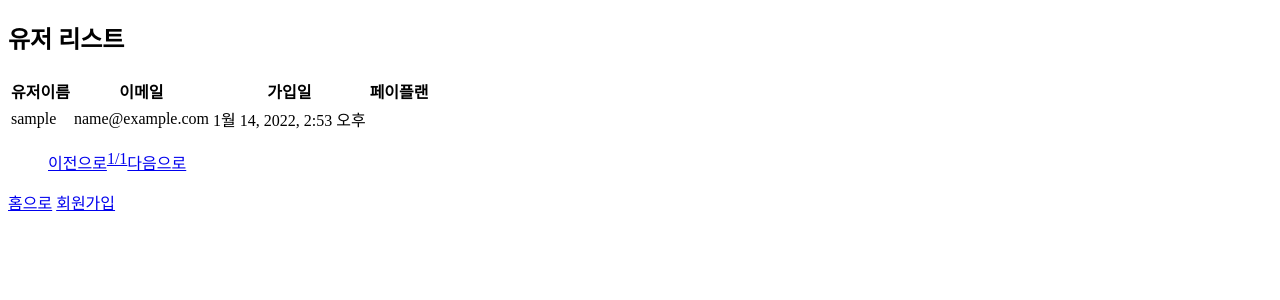
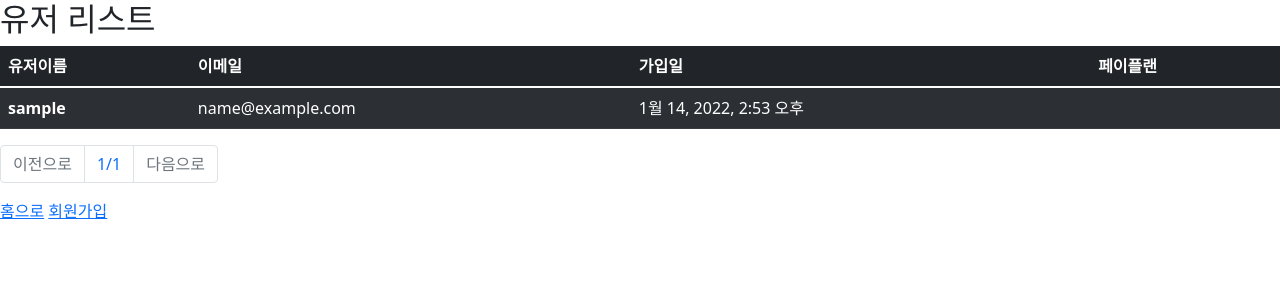
Before and after one commit to AndrewDongminYoo/URL-shortener-for-django-learning, a Django app: page /list in a window 1280 px wide. Shown: the top 300 px of the page. Run offline with Django 3.2, Linux system fonts and the light colour scheme; the visitor is signed in with stand-in values (Sample User, id 1); data comes from the database, SQL or seed files in the repository; some libraries are stand-ins or nearby versions.

Commit message:
board bootstrap

```diff
--- a/templates/boards.html
+++ b/templates/boards.html
@@ -3,23 +3,31 @@
 <head>
     <meta charset="UTF-8"/>
     <title>FastCampus Django</title>
+    <link href="https://cdn.jsdelivr.net/npm/bootstrap@5.1.3/dist/css/bootstrap.min.css" rel="stylesheet"
+          integrity="sha384-1BmE4kWBq78iYhFldvKuhfTAU6auU8tT94WrHftjDbrCEXSU1oBoqyl2QvZ6jIW3" crossorigin="anonymous">
+    <script src="https://cdn.jsdelivr.net/npm/@popperjs/core@2.10.2/dist/umd/popper.min.js"
+            integrity="sha384-7+zCNj/IqJ95wo16oMtfsKbZ9ccEh31eOz1HGyDuCQ6wgnyJNSYdrPa03rtR1zdB"
+            crossorigin="anonymous"></script>
+    <script src="https://cdn.jsdelivr.net/npm/bootstrap@5.1.3/dist/js/bootstrap.min.js"
+            integrity="sha384-QJHtvGhmr9XOIpI6YVutG+2QOK9T+ZnN4kzFN1RtK3zEFEIsxhlmWl5/YESvpZ13"
+            crossorigin="anonymous"></script>
 </head>
 <body>
 <h2>유저 리스트</h2>
 <h4>{% if msg %}{{ msg }}{% endif %}</h4>
-<table>
+<table class="table table-dark table-striped table-hover">
     <thead>
     <tr>
-        <th>유저이름</th>
-        <th>이메일</th>
-        <th>가입일</th>
-        <th>페이플랜</th>
+        <th scope="col">유저이름</th>
+        <th scope="col">이메일</th>
+        <th scope="col">가입일</th>
+        <th scope="col">페이플랜</th>
     </tr>
     </thead>
     <tbody>
     {% for u in users %}
         <tr>
-            <td>{{ u.username }}</td>
+            <th scope="row">{{ u.username }}</th>
             <td>{{ u.email }}</td>
             <td>{{ u.date_joined }}</td>
             <td>{{ u.pay_plan.name }}</td>
@@ -27,27 +35,27 @@
     {% endfor %}
     </tbody>
 </table>
-<nav>
-    <ul style="list-style-type: none; display: flex">
+<nav aria-label="Page navigation example">
+    <ul class="pagination">
         {% if users.has_previous %}
-            <li>
-                <a href="?p={{ users.previous_page_number }}">이전으로</a>
+            <li class="page-item">
+                <a  class="page-link" href="?p={{ users.previous_page_number }}">이전으로</a>
             </li>
         {% else %}
-            <li>
-                <a href="#">이전으로</a>
+            <li class="page-item disabled">
+                <a  class="page-link" href="#">이전으로</a>
             </li>
         {% endif %}
-        <li>
-            <a href="#">{{ users.number }}/{{ users.paginator.num_pages }}</a>
+        <li class="page-item">
+            <a  class="page-link" href="#">{{ users.number }}/{{ users.paginator.num_pages }}</a>
         </li>
         {% if users.has_next %}
-            <li>
-                <a href="?p={{ users.next_page_number }}">다음으로</a>
+            <li class="page-item">
+                <a  class="page-link" href="?p={{ users.next_page_number }}">다음으로</a>
             </li>
         {% else %}
-            <li>
-                <a href="#">다음으로</a>
+            <li class="page-item disabled">
+                <a  class="page-link" href="#">다음으로</a>
             </li>
         {% endif %}
     </ul>
```
